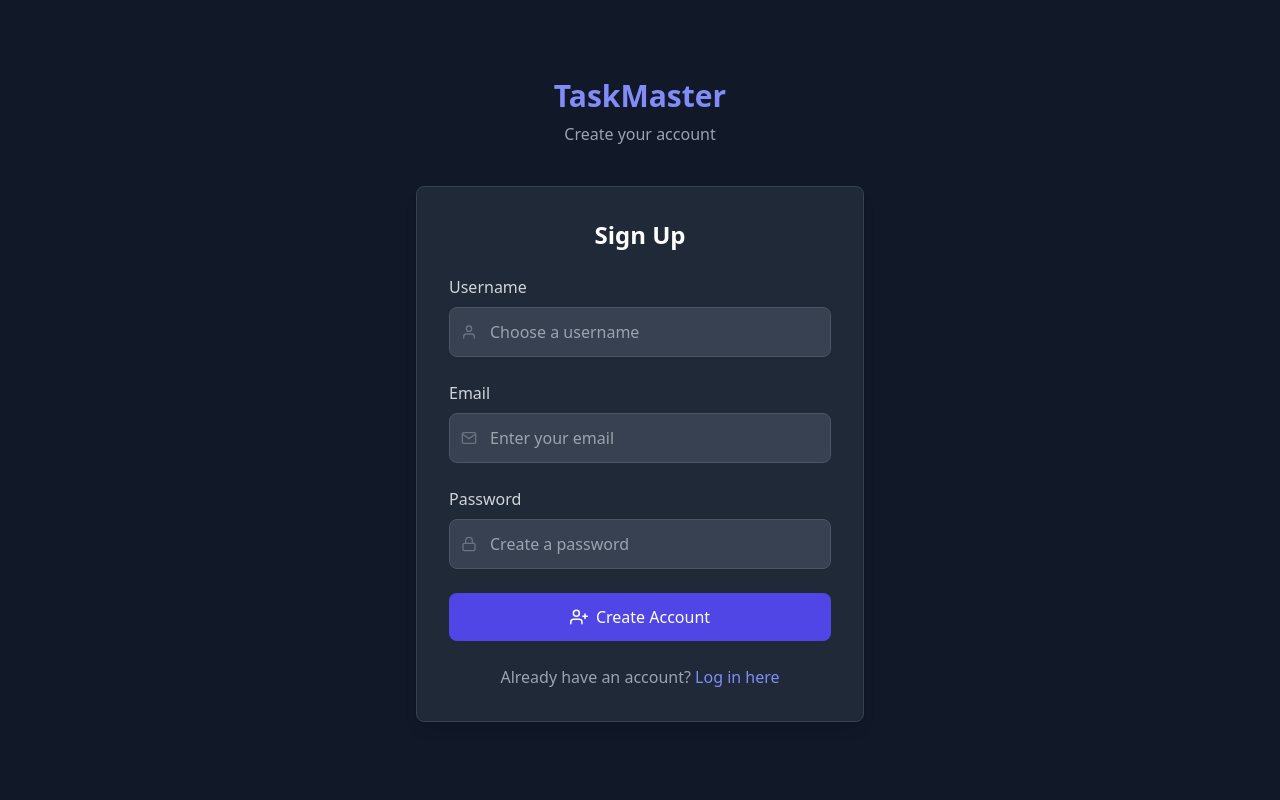
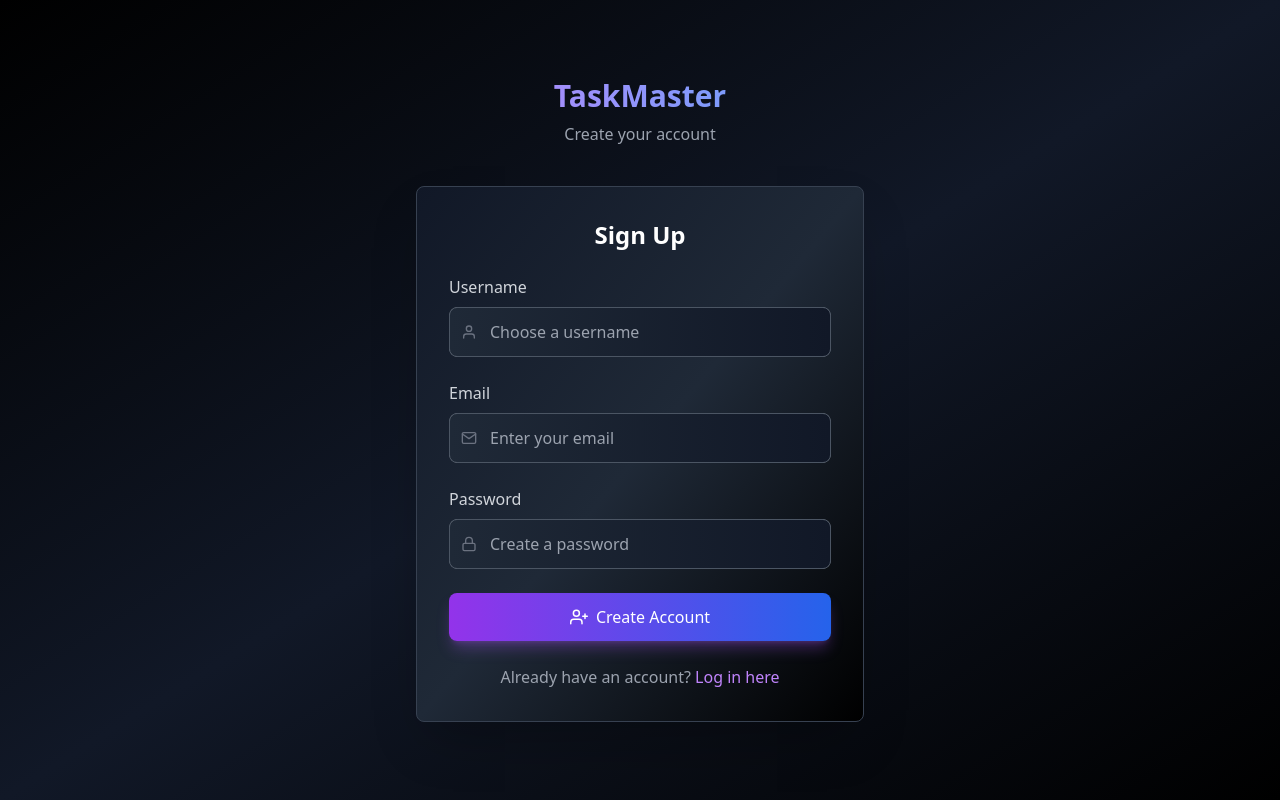
Before and after one commit to sayyedrabeeh/T_o_D_o-task-manager-, a React (Vite) app in the folder my-react-app/: page /signup in a window 1280 px wide. Built offline with nearby package versions, Linux system fonts and the light colour scheme.

Commit message:
changing ui theame of signup

```diff
--- a/my-react-app/src/pages/Signup.jsx
+++ b/my-react-app/src/pages/Signup.jsx
@@ -56,14 +56,16 @@ const Signup = () => {
   };
 
    return (
-  <div className="min-h-screen bg-gray-900 flex flex-col justify-center items-center py-12 px-4 sm:px-6 lg:px-8">
+    <div className="min-h-screen bg-gradient-to-br from-black via-gray-900 to-black flex flex-col justify-center items-center py-12 px-4 sm:px-6 lg:px-8">
       <div className="w-full max-w-md">
         <div className="text-center mb-10">
-        <h1 className="text-3xl font-bold text-indigo-400">TaskMaster</h1>
+          <h1 className="text-3xl font-bold bg-gradient-to-r from-purple-400 to-blue-400 bg-clip-text text-transparent">
+            TaskMaster
+          </h1>
           <p className="mt-2 text-gray-400">Create your account</p>
         </div>
 
-      <div className="bg-gray-800 p-8 rounded-lg shadow-lg border border-gray-700">
+        <div className="bg-gradient-to-br from-gray-900 via-gray-800 to-black p-8 rounded-lg shadow-2xl border border-gray-700">
           <h2 className="text-2xl font-bold mb-6 text-white text-center">Sign Up</h2>
 
           <form onSubmit={handleSubmit} className="space-y-6">
@@ -78,7 +80,7 @@ const Signup = () => {
                   name="username"
                   value={formData.username}
                   onChange={handleChange}
-                className="w-full pl-10 pr-4 py-3 bg-gray-700 border border-gray-600 rounded-lg text-white focus:outline-none focus:ring-2 focus:ring-indigo-500"
+                  className="w-full pl-10 pr-4 py-3 bg-gradient-to-r from-gray-800 to-gray-900 border border-gray-600 rounded-lg text-white focus:outline-none focus:ring-2 focus:ring-purple-500 focus:border-transparent transition-all duration-300"
                   required
                   placeholder="Choose a username"
                 />
@@ -96,7 +98,7 @@ const Signup = () => {
                   name="email"
                   value={formData.email}
                   onChange={handleChange}
-                className="w-full pl-10 pr-4 py-3 bg-gray-700 border border-gray-600 rounded-lg text-white focus:outline-none focus:ring-2 focus:ring-indigo-500"
+                  className="w-full pl-10 pr-4 py-3 bg-gradient-to-r from-gray-800 to-gray-900 border border-gray-600 rounded-lg text-white focus:outline-none focus:ring-2 focus:ring-purple-500 focus:border-transparent transition-all duration-300"
                   required
                   placeholder="Enter your email"
                 />
@@ -114,7 +116,7 @@ const Signup = () => {
                   name="password"
                   value={formData.password}
                   onChange={handleChange}
-                className="w-full pl-10 pr-4 py-3 bg-gray-700 border border-gray-600 rounded-lg text-white focus:outline-none focus:ring-2 focus:ring-indigo-500"
+                  className="w-full pl-10 pr-4 py-3 bg-gradient-to-r from-gray-800 to-gray-900 border border-gray-600 rounded-lg text-white focus:outline-none focus:ring-2 focus:ring-purple-500 focus:border-transparent transition-all duration-300"
                   required
                   placeholder="Create a password"
                 />
@@ -123,7 +125,7 @@ const Signup = () => {
 
             <button
               type="submit"
-            className="w-full bg-indigo-600 text-white py-3 rounded-lg hover:bg-indigo-700 transition-colors flex items-center justify-center gap-2"
+              className="w-full bg-gradient-to-r from-purple-600 to-blue-600 text-white py-3 rounded-lg hover:from-purple-700 hover:to-blue-700 transition-all duration-300 transform hover:scale-105 flex items-center justify-center gap-2 shadow-lg shadow-purple-500/30"
             >
               <FiUserPlus size={18} />
               <span>Create Account</span>
@@ -132,7 +134,7 @@ const Signup = () => {
 
           <p className="mt-6 text-center text-gray-400">
             Already have an account?{" "}
-          <Link to="/login" className="text-indigo-400 hover:text-indigo-300">
+            <Link to="/login" className="text-purple-400 hover:text-purple-300 transition-colors duration-300">
               Log in here
             </Link>
           </p>
@@ -140,6 +142,7 @@ const Signup = () => {
       </div>
     </div>
   );
+
 };
 
 export default Signup;
```
Lines whose indentation alone changed are shown as unchanged.
